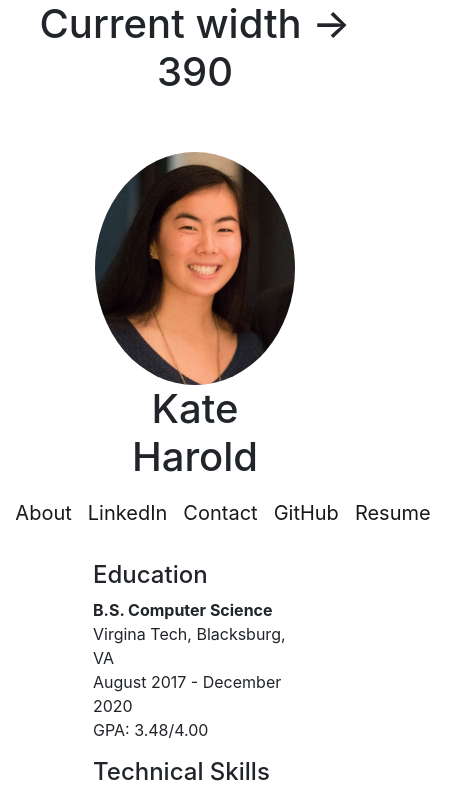
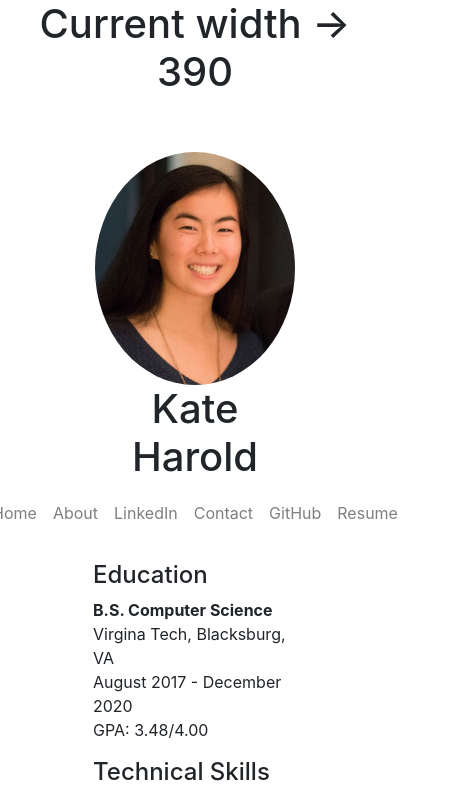
Before and after one commit to katieh98/personal-site, a React (Create React App) app: page / in a window 390 px wide. Shown: the top 793 px of the page, 463 px wide, since content can reach past the window. Built offline with nearby package versions, Linux system fonts and the light colour scheme.

Commit message:
Update NavBar.js
Trying to get home to display on mobile

```diff
--- a/src/components/NavBar.js
+++ b/src/components/NavBar.js
@@ -1,5 +1,6 @@
 import React from 'react'
-import Navbar from 'react-bootstrap/Navbar';
+import Navbar from 'react-bootstrap/Navbar'
+import Nav from 'react-bootstrap/Nav'
 import pdf from "../docs/Kate_Harold_Resume.pdf"
 
 class NavBar extends React.Component {
@@ -8,12 +9,14 @@ class NavBar extends React.Component {
       <div className="container">
       <div className="center-navbar">
         <Navbar>
-          <Navbar.Brand href="/">Home</Navbar.Brand>
-          <Navbar.Brand href="/About">About</Navbar.Brand>
-          <Navbar.Brand href="https://www.linkedin.com/in/kate-harold/" target="_blank">LinkedIn</Navbar.Brand>
-          <Navbar.Brand href="mailto:kate.harold@pm.me">Contact</Navbar.Brand>
-          <Navbar.Brand href="https://github.com/katieh98" target="_blank">GitHub</Navbar.Brand>
-          <Navbar.Brand href={pdf} target="_blank">Resume</Navbar.Brand>
+        <Nav className="bar">
+          <Nav.Link href="/">Home</Nav.Link>
+          <Nav.Link href="/About">About</Nav.Link>
+          <Nav.Link href="https://www.linkedin.com/in/kate-harold/" target="_blank">LinkedIn</Nav.Link>
+          <Nav.Link href="mailto:kate.harold@pm.me">Contact</Nav.Link>
+          <Nav.Link href="https://github.com/katieh98" target="_blank">GitHub</Nav.Link>
+          <Nav.Link href={pdf} target="_blank">Resume</Nav.Link>
+          </Nav>
           </Navbar>
           </div>
       </div>
```
